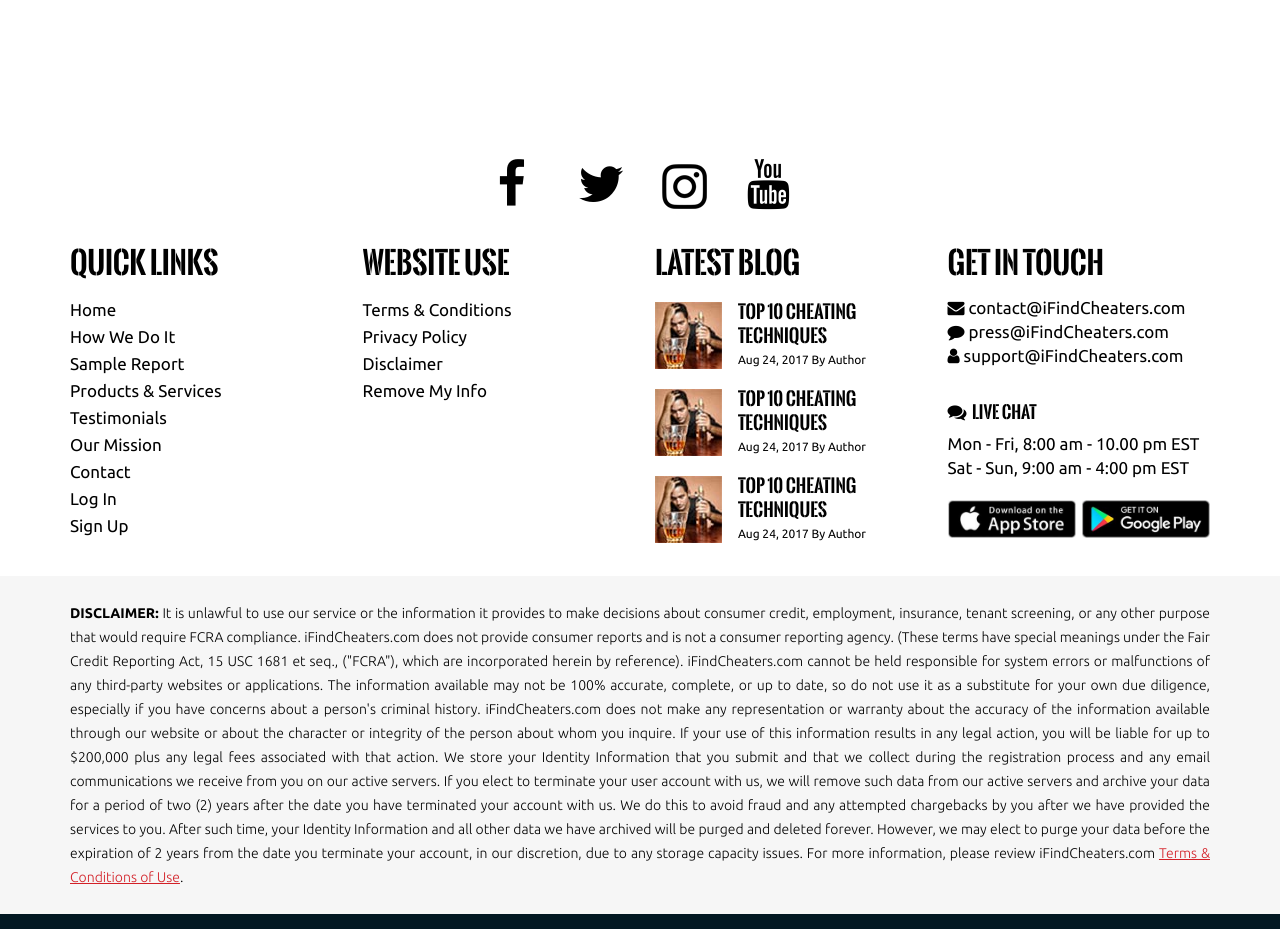
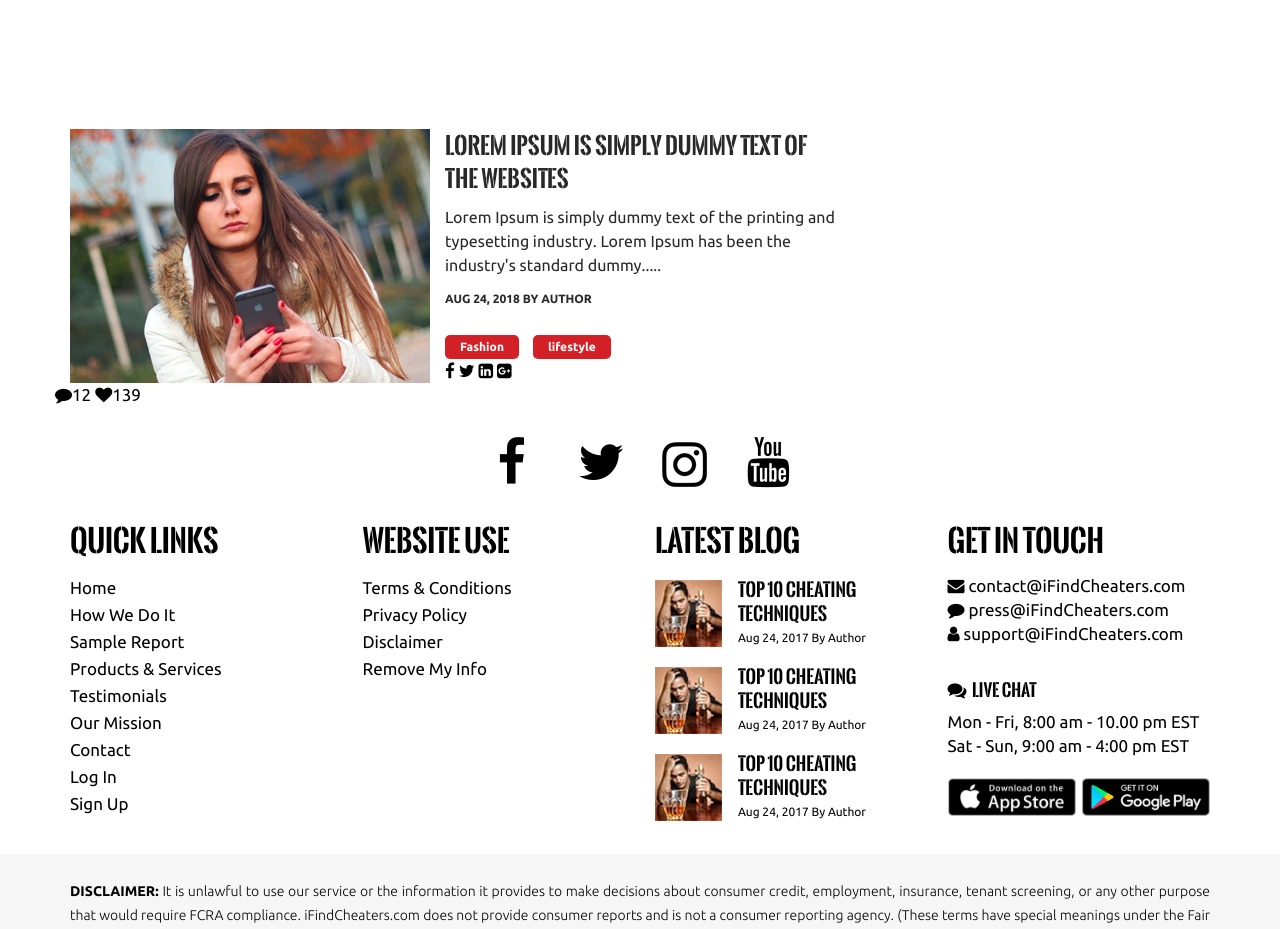
Before and after one commit to shakibdshy/IFC, a plain HTML site: page index.html in a window 1280 px wide. Shown: the part 1360-2289 px from the top of the page. Drawn offline with nearby package versions, Linux system fonts and the light colour scheme; files whose address does not match are found by name.

Commit message:
recent post

```diff
--- a/index.html
+++ b/index.html
@@ -248,7 +248,48 @@
     </section>
     <!-- Blog Slider End -->
 
-
+    <!-- Recent Post Start -->
+    <section>
+        <div class="recent-post-area">
+            <div class="container">
+                <div class="row">
+                    <div class="col-lg-8">
+                        <div class="recent-post">
+                            <div class="row">
+                                <div class="col-lg-6">
+                                    <div class="recent-post-image">
+                                        <img src="assets/img/recent-post-01.png" alt="">
+                                    </div>
+                                </div>
+                                <div class="recent-post-content">
+                                    <h3><a href="#">Lorem Ipsum is simply dummy text of the websites</a></h3>
+                                    <p>Lorem Ipsum is simply dummy text of the printing and typesetting industry. Lorem Ipsum has been the industry's standard dummy.....</p>
+                                    <div class="recent-post-author">
+                                        <span>Aug 24, 2018 By Author</span>
+                                    </div>
+                                    <div class="recent-post-cat">
+                                        <span><a href="#">Fashion</a></span>
+                                        <span><a href="#">lifestyle</a></span>
+                                    </div>
+                                    <div class="recent-post-social-link">
+                                        <i class="fa fa-facebook" aria-hidden="true"></i>
+                                        <i class="fa fa-twitter" aria-hidden="true"></i>
+                                        <i class="fa fa-linkedin-square" aria-hidden="true"></i>
+                                        <i class="fa fa-google-plus-square" aria-hidden="true"></i>
+                                    </div>
+                                    <div class="recent-comment">
+                                        <span><i class="fa fa-comment" aria-hidden="true"></i>12</span>
+                                        <span><i class="fa fa-heart" aria-hidden="true"></i>139</span>
+                                    </div>
+                                </div>
+                            </div>
+                        </div>
+                    </div>
+                </div>
+            </div>
+        </div>
+    </section>
+    <!-- Recent Post End -->
 
     <!--Footer Start-->
     <footer>
--- a/style.css
+++ b/style.css
@@ -434,7 +434,39 @@
     background: #898989;
 }
 /* Blog Slider Area ENd */
+/* Recent Post Start */
+.recent-post-content h3 a {
+    color: #282828;
+    font-size: 23px;
+    line-height: 33px;
+}
 
+.recent-post-content p {
+    font-size: 16px;
+    color: #282828;
+    margin-top: 10px;
+}
+
+.recent-post-content .recent-post-author {
+    font-size: 12px;
+    color: #282828;
+    font-weight: 700;
+    text-transform: uppercase;
+    margin-top: 10px;
+}
+
+.recent-post-content .recent-post-cat span a {
+    font-size: 12px;
+    padding: 0 15px;
+    margin-right: 10px;
+    background: #d32027;
+    border-radius: 5px;
+    font-weight: 700;
+    color: #fff;
+    margin-top: 24px;
+    display: inline-block;
+}
+/* Recent Post End */
 
 
 
```
Also changed, not shown: assets/img/recent-post-01.png (added).
